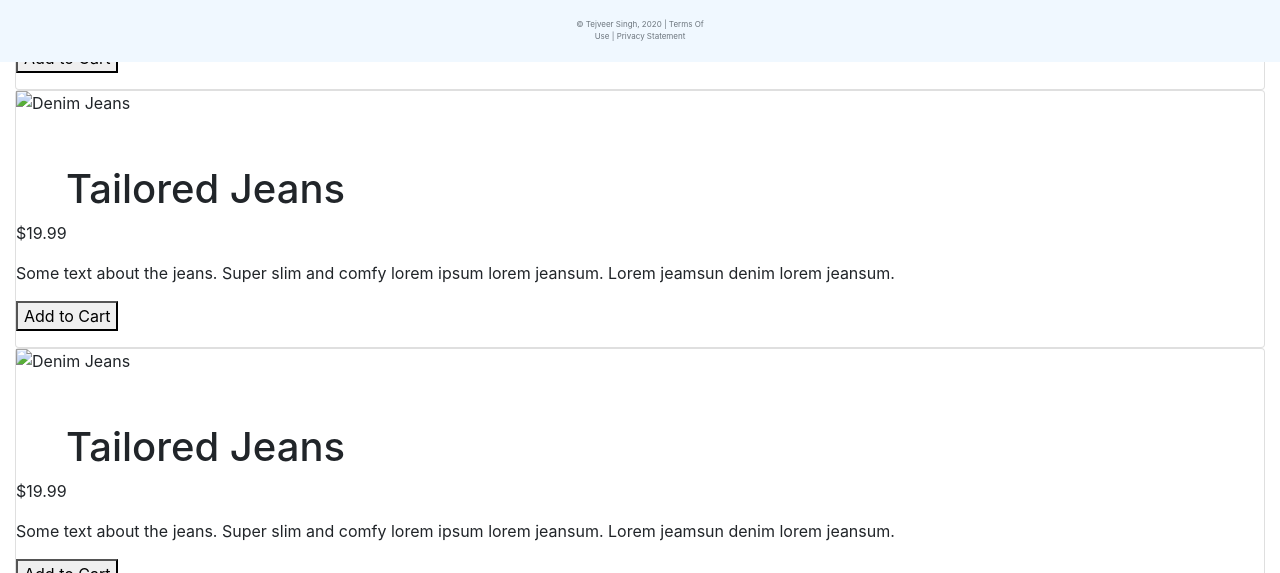
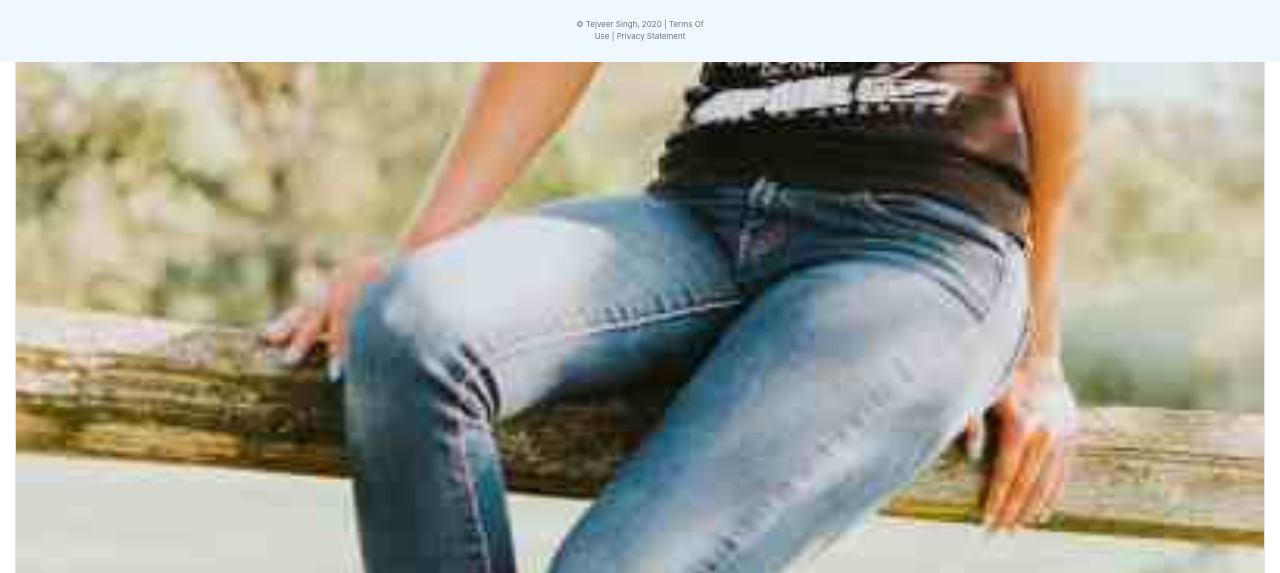
Before and after one commit to tejveersa/A07, a plain HTML site: page index.html in a window 1280 px wide. Shown: the part 738-1311 px from the top of the page. Drawn offline with nearby package versions, Linux system fonts and the light colour scheme.

Commit message:
Update index.html

```diff
--- a/index.html
+++ b/index.html
@@ -78,7 +78,7 @@
 
 
 <div class="card">
-  <img src="/w3images/jeans3.jpg" alt="Denim Jeans" style="width:100%">
+  <img src="jeans3.jpg" alt="Denim Jeans" style="width:100%">
   <h1>Tailored Jeans</h1>
   <p class="price">$19.99</p>
   <p>Some text about the jeans. Super slim and comfy lorem ipsum lorem jeansum. Lorem jeamsun denim lorem jeansum.</p>
@@ -86,7 +86,7 @@
 </div>
 
     <div class="card">
-  <img src="/w3images/jeans3.jpg" alt="Denim Jeans" style="width:100%">
+  <img src="jeans3.jpg" alt="Denim Jeans" style="width:100%">
   <h1>Tailored Jeans</h1>
   <p class="price">$19.99</p>
   <p>Some text about the jeans. Super slim and comfy lorem ipsum lorem jeansum. Lorem jeamsun denim lorem jeansum.</p>
@@ -95,7 +95,7 @@
 
 
     <div class="card">
-  <img src="/w3images/jeans3.jpg" alt="Denim Jeans" style="width:100%">
+  <img src="jeans3.jpg" alt="Denim Jeans" style="width:100%">
   <h1>Tailored Jeans</h1>
   <p class="price">$19.99</p>
   <p>Some text about the jeans. Super slim and comfy lorem ipsum lorem jeansum. Lorem jeamsun denim lorem jeansum.</p>
```
